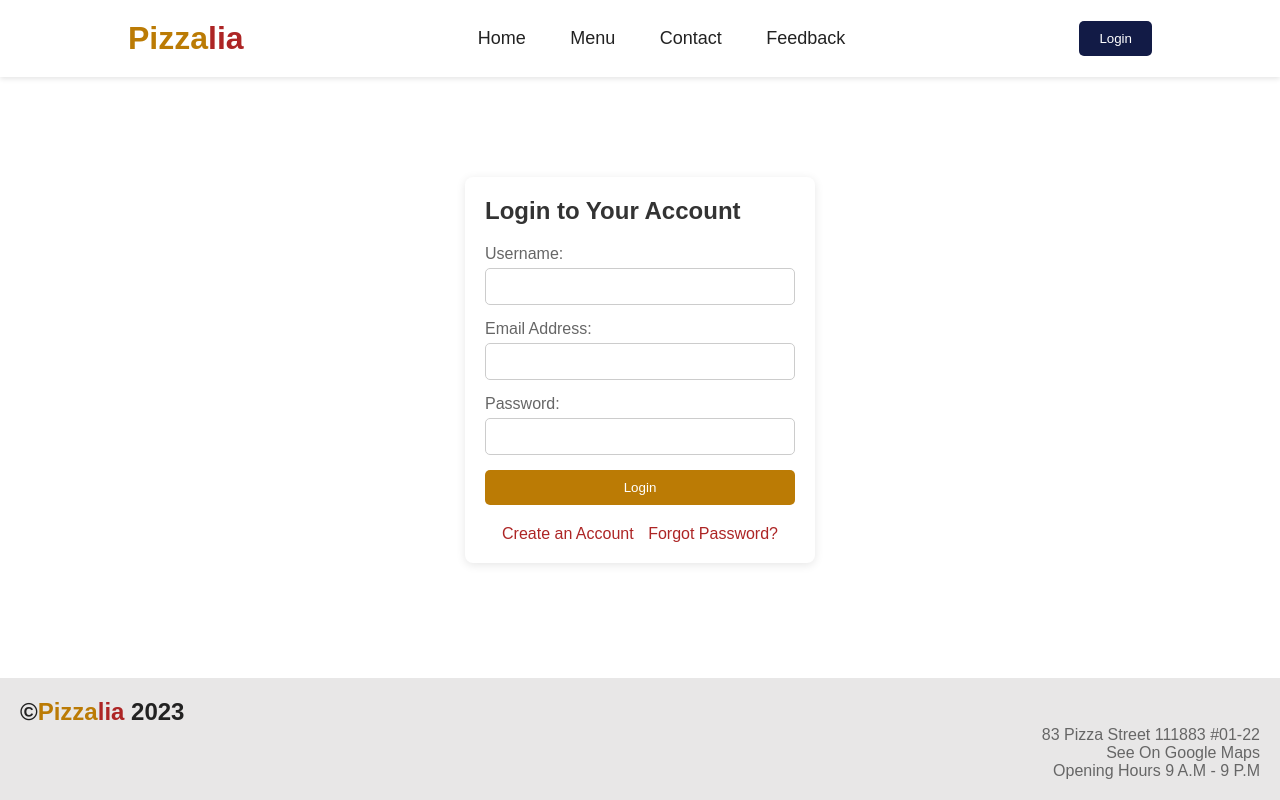
After one commit to adi-bal/IE4717-WebDesign-Project, a PHP site: page /login.php in a window 1280 px wide. The commit adds this page. Run offline with PHP 8.4, Linux system fonts and the light colour scheme.

Commit message:
Create Login Page

```diff
--- a/index.php
+++ b/index.php
@@ -20,7 +20,7 @@
             <a href="feedback.php">Feedback</a>
         </nav>
 
-        <button class="btn">Login</button>
+        <button class="btn" onclick="location.href='login.php'">Login</button>
     </header>
     <section class="home-section">
         <div class="text-content">
--- /dev/null
+++ b/login.php
@@ -0,0 +1,68 @@
+<!DOCTYPE html>
+<html lang="en">
+
+<head>
+    <meta charset="UTF-8">
+    <meta name="viewport" content="width=device-width, initial-scale=1.0">
+    <title>Pizzalia - Login</title>
+    <link rel="stylesheet" href="style-login.css">
+    <link href='https://unpkg.com/boxicons@2.1.4/css/boxicons.min.css' rel='stylesheet'>
+</head>
+
+<body>
+
+    <header class="header">
+        <a href="#" class="Logo">Pizza<span>lia</span></a>
+        <nav class="navbar">
+            <a href="index.php">Home</a>
+            <a href="menu.php">Menu</a>
+            <a href="contact.php">Contact</a>
+            <a href="feedback.php">Feedback</a>
+        </nav>
+        <button class="btn">Login</button>
+    </header>
+
+    <div class="main-container">
+        <section class="login-section">
+            <div class="login-container">
+                <h2>Login to Your Account</h2>
+                <form class="login-form" action="login-process.php" method="post">
+                    <div class="form-group">
+                        <label for="username">Username:</label>
+                        <input type="text" id="username" name="username" required>
+                    </div>
+                    <div class="form-group">
+                        <label for="email">Email Address:</label>
+                        <input type="email" id="email" name="email" required>
+                    </div>
+                    <div class="form-group">
+                        <label for="password">Password:</label>
+                        <input type="password" id="password" name="password" required>
+                    </div>
+                    <div class="form-group">
+                        <button type="submit" class="login-btn">Login</button>
+                    </div>
+                </form>
+                <div class="extra-links">
+                    <a href="register.php">Create an Account</a>
+                    <a href="forgot-password.php">Forgot Password?</a>
+                </div>
+            </div>
+        </section>
+    </div>
+
+    <footer>
+        <div class="footer-content">
+            <h2>©<span style="color: #bb7b05">Pizza</span><span style="color: #ad2525">lia</span> 2023</h2>
+            <div class="company-address">
+                83 Pizza Street 111883 #01-22 <br>
+                See On Google Maps <br>
+                Opening Hours 9 A.M - 9 P.M
+            </div>
+        </div>
+    </footer>
+
+    <script src="feedback.js"></script>
+</body>
+
+</html>
--- /dev/null
+++ b/style-login.css
@@ -0,0 +1,169 @@
+/* Reset some basic elements */
+* {
+    margin: 0;
+    padding: 0;
+    box-sizing: border-box;
+}
+
+/* Font import for Poppins */
+@import url('https://fonts.googleapis.com/css2?family=Poppins:wght@300;400;500;600;700&display=swap');
+
+body, html {
+    height: 100%;
+    font-family: 'Poppins', sans-serif;
+}
+
+/* Header Styles */
+.header {
+    position: fixed;
+    top: 0;
+    left: 0;
+    width: 100%;
+    background: #fff;
+    box-shadow: 0 2px 5px rgba(0, 0, 0, 0.1);
+    z-index: 1000;
+    display: flex;
+    align-items: center;
+    justify-content: space-between;
+    padding: 20px 10%;
+}
+
+.header .Logo {
+    color: #bb7b05;
+    text-decoration: none;
+    font-size: 32px;
+    font-weight: 600;
+}
+
+.header .Logo span {
+    color: #ad2525;
+}
+
+.header .navbar a {
+    color: #222;
+    text-decoration: none;
+    margin: 0 20px;
+    font-size: 18px;
+    font-weight: 500;
+}
+
+.header .btn {
+    padding: 10px 20px;
+    background-color: #121b46;
+    color: #fff;
+    border: none;
+    border-radius: 5px;
+    cursor: pointer;
+    font-weight: 500;
+    transition: background-color 0.3s;
+}
+
+.header .btn:hover {
+    background-color: #0d0f2d;
+}
+
+/* Main Container Styles */
+.main-container {
+    display: flex;
+    justify-content: center;
+    align-items: center;
+    padding-top: 100px; /* Offset for fixed header */
+    min-height: calc(100vh - 160px); /* Remaining height minus footer and header */
+}
+
+.login-section .login-container {
+    width: 350px;
+    padding: 20px;
+    box-shadow: 0 2px 10px rgba(0, 0, 0, 0.1);
+    border-radius: 8px;
+    background: #fff;
+}
+
+.login-section h2 {
+    color: #333;
+    margin-bottom: 20px;
+}
+
+.login-form .form-group {
+    margin-bottom: 15px;
+}
+
+.login-form .form-group label {
+    display: block;
+    color: #666;
+    margin-bottom: 5px;
+}
+
+.login-form .form-group input {
+    width: 100%;
+    padding: 10px;
+    border: 1px solid #ccc;
+    border-radius: 5px;
+}
+
+.login-btn {
+    width: 100%;
+    padding: 10px;
+    border: none;
+    background-color: #bb7b05;
+    color: white;
+    border-radius: 5px;
+    cursor: pointer;
+    font-weight: 500;
+}
+
+.login-btn:hover {
+    background-color: #a08904;
+}
+
+.extra-links {
+    text-align: center;
+    margin-top: 20px;
+}
+
+.extra-links a {
+    color: #ad2525;
+    text-decoration: none;
+    margin: 0 5px;
+}
+
+.extra-links a:hover {
+    text-decoration: underline;
+}
+
+/* Footer Styles */
+footer {
+    position: fixed;
+    bottom: 0;
+    left: 0;
+    width: 100%;
+    background: #e8e7e7;
+    padding: 20px;
+    text-align: left;
+}
+
+footer h2 {
+    color: #222;
+}
+
+.company-address {
+    float: right;
+    color: #666;
+    text-align: right;
+}
+
+@media (max-width: 768px) {
+    .main-container {
+        flex-direction: column;
+        padding-top: 60px;
+    }
+
+    .header {
+        flex-direction: column;
+        padding: 10px;
+    }
+
+    .header .navbar {
+        margin-top: 10px;
+    }
+}
```
